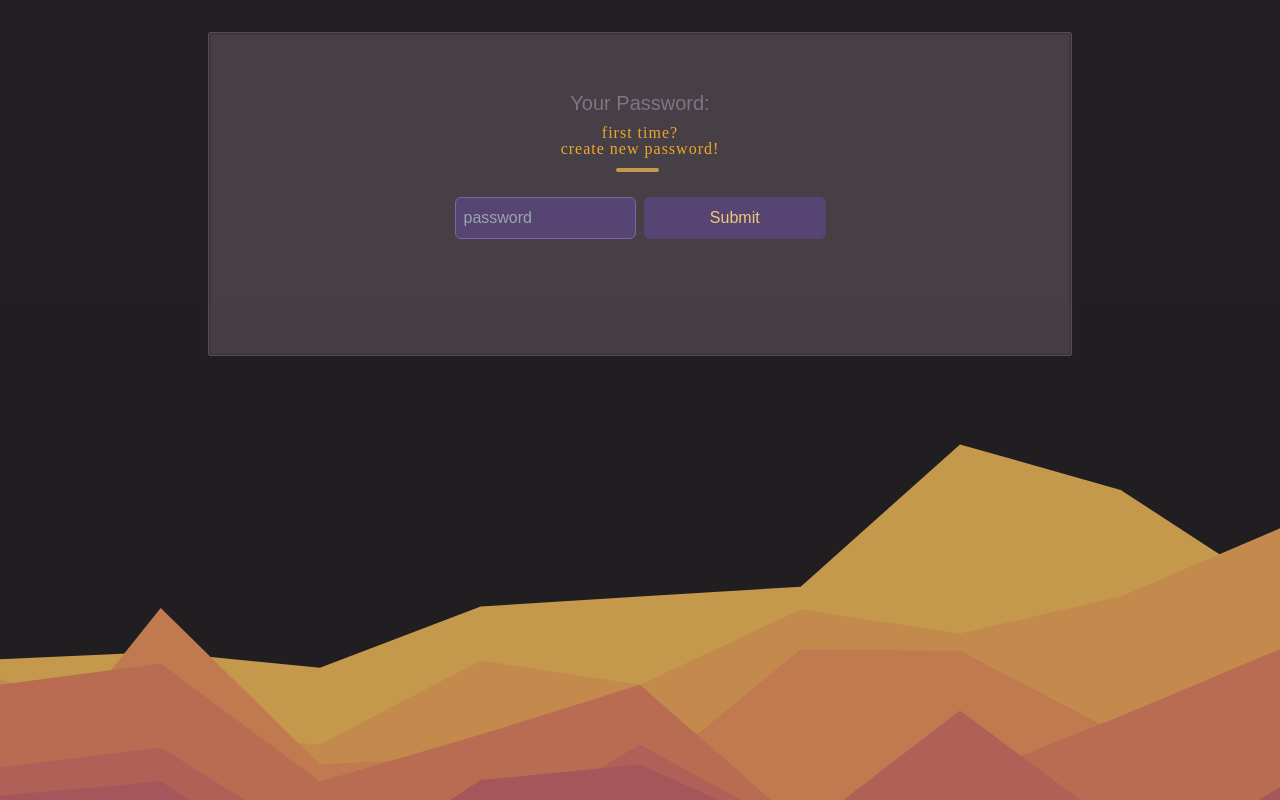
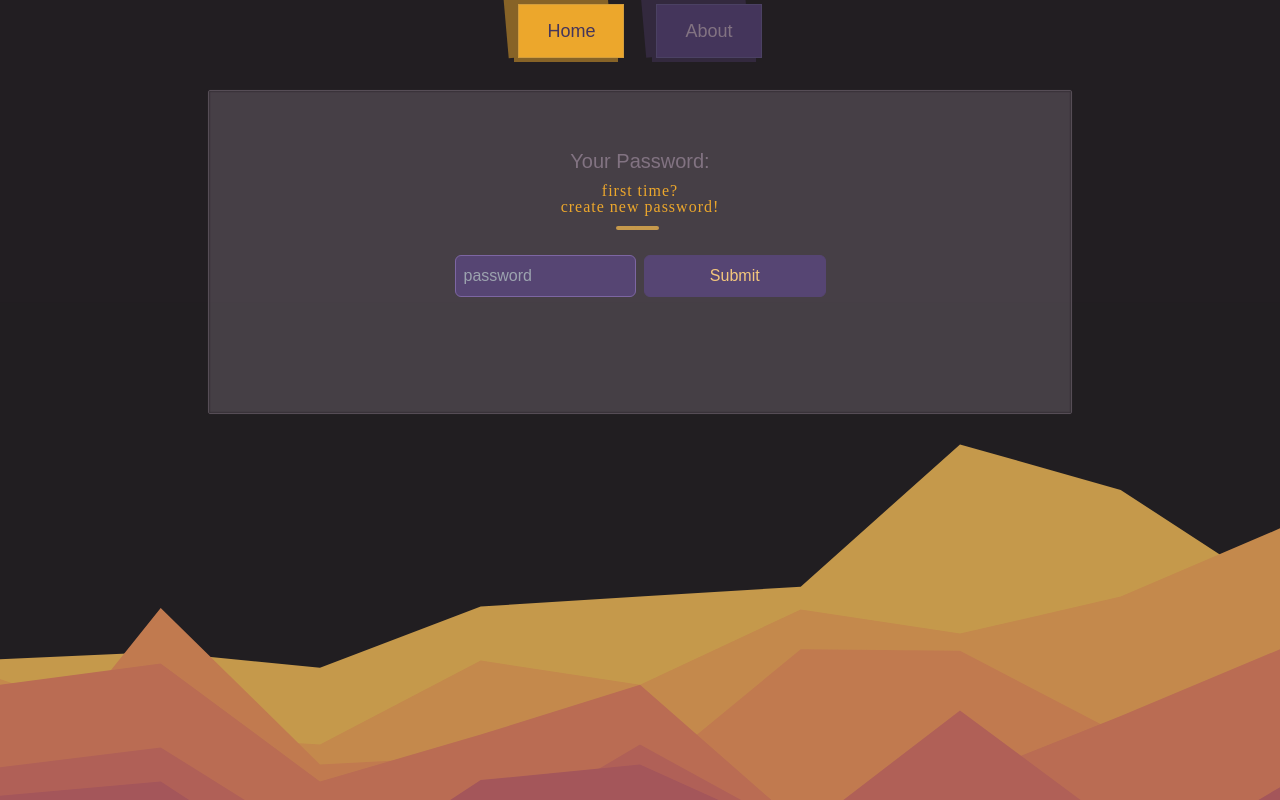
Before and after one commit to aktoriukas/hash.web, a Gatsby site: page / in a window 1280 px wide. Built offline with nearby package versions, Linux system fonts and the light colour scheme; Gatsby itself is replaced by a stand-in of ours.

Commit message:
test btns

```diff
--- /dev/null
+++ b/src/components/AboutPage.tsx
@@ -0,0 +1,9 @@
+import React from "react"
+
+export default function AboutPage() {
+  return (
+    <div className="min-h-screen">
+      <div className="box-container">This is about page</div>
+    </div>
+  )
+}
--- /dev/null
+++ b/src/components/Navigation.tsx
@@ -0,0 +1,32 @@
+import React from "react"
+import { page_type } from "../types"
+
+interface Props {
+  setPage: (page: "home" | "about") => void
+  page: page_type
+}
+
+export default function Navigation({ setPage, page }: Props) {
+  return (
+    <nav className="mb-8 mt-1">
+      <ul className="flex flex-row justify-center gap-8">
+        <li>
+          <button
+            className={`${page === "home" ? "active" : "bg-violet-700"} nav-btn`}
+            onClick={() => setPage("home")}
+          >
+            Home
+          </button>
+        </li>
+        <li>
+          <button
+            className={`${page === "about" ? "active" : "bg-violet-700"} nav-btn`}
+            onClick={() => setPage("about")}
+          >
+            About
+          </button>
+        </li>
+      </ul>
+    </nav>
+  )
+}
--- a/src/pages/index.tsx
+++ b/src/pages/index.tsx
@@ -4,16 +4,19 @@ import StringArea from "../components/StringArea"
 import { motion } from "framer-motion"
 import SecretContainer from "../components/SecretContainer"
 import { h_v } from "../func/variants"
-import { secret_type } from "../types"
+import { page_type, secret_type } from "../types"
 import { decryptData, encryptData } from "../func/tools"
 import Background from "../components/Background"
 import About from "../components/About"
+import Navigation from "../components/Navigation"
+import AboutPage from "../components/AboutPage"
 
 const IndexPage = () => {
   const [password, setPassword] = useState(null as string | null)
   const [string, setString] = useState(null as string | null)
   const [secrets, setSecrets] = useState({} as secret_type)
   const [visibleContent, setVisibleContent] = useState(false)
+  const [page, setPage] = useState("home" as page_type)
 
   const handleStringSubmit = (string: string) => {
     setString(string)
@@ -50,7 +53,10 @@ const IndexPage = () => {
 
   return (
     <div className="h-screen overflow-y-auto" onScroll={handleScrolling}>
-      <main className="mt-8 max-w-4xl mx-auto px-4 flex flex-col justify-between">
+      <main className="max-w-4xl mx-auto px-4 flex flex-col justify-between">
+        <Navigation setPage={setPage} page={page} />
+
+        <motion.div variants={h_v} animate={page === "home" ? "visible" : "hidden"}>
           <div className=" min-h-screen">
             <div className={`box-container ${visibleContent ? "opacity-100" : "opacity-0"}`}>
               <motion.div variants={h_v} animate={password ? "visible" : "hidden"}>
@@ -68,6 +74,11 @@ const IndexPage = () => {
               <SecretContainer password={password} setSecrets={setSecrets} secrets={secrets} />
             </div>
           </div>
+        </motion.div>
+
+        <motion.div variants={h_v} animate={page === "about" ? "visible" : "hidden"}>
+          <AboutPage />
+        </motion.div>
 
         <About />
         <Background />
--- a/src/types.ts
+++ b/src/types.ts
@@ -1 +1,3 @@
 export type secret_type = { [key: string]: string }
+
+export type page_type = "home" | "about"
--- a/style.css
+++ b/style.css
@@ -151,4 +151,77 @@
   input[type="number"] {
     -moz-appearance: textfield;
   }
+
+  .nav-btn {
+    @apply px-7 py-3 text-lg relative border border-gray-500 border-opacity-20;
+  }
+  .nav-btn.active {
+    @apply bg-gold-500 text-violet-700;
+  }
+  .nav-btn,
+  .nav-btn {
+    animation: btn-down 1s ease-in-out;
+  }
+  .nav-btn::before {
+    animation: btn-apprear 4s ease-in-out;
+  }
+  .nav-btn::after {
+    animation: btn-apprear2 4s ease-in-out;
+  }
+
+  .nav-btn::after {
+    @apply absolute;
+    content: "";
+    background-color: #33293e;
+    opacity: 1;
+    width: 100%;
+    height: 100%;
+    top: 5px;
+    left: -5px;
+    z-index: -1;
+  }
+  .nav-btn::before {
+    @apply absolute;
+    content: "";
+    background-color: #33293e;
+    opacity: 1;
+    width: 100%;
+    height: 200%;
+    top: -55px;
+    left: -15px;
+    transform: rotate(85deg);
+    z-index: -1;
+  }
+  .nav-btn.active:after,
+  .nav-btn.active:before {
+    background-color: #876327;
+  }
+  @keyframes btn-down {
+    0% {
+      transform: scale(0.5) translate(-20%, -300%);
+    }
+    100% {
+      transform: scale(1) translate(0%, 0%);
+    }
+  }
+  @keyframes btn-apprear {
+    0% {
+      transform: scale(0.5) translateY(-50%) rotate(85deg);
+      opacity: 0;
+    }
+    100% {
+      transform: scale(1) translateY(0%) rotate(85deg);
+      opacity: 1;
+    }
+  }
+  @keyframes btn-apprear2 {
+    0% {
+      transform: scale(0.5) translateY(-50%);
+      opacity: 0;
+    }
+    100% {
+      transform: scale(1) translateY(0%);
+      opacity: 1;
+    }
+  }
 }
```
Lines whose indentation alone changed are shown as unchanged.
